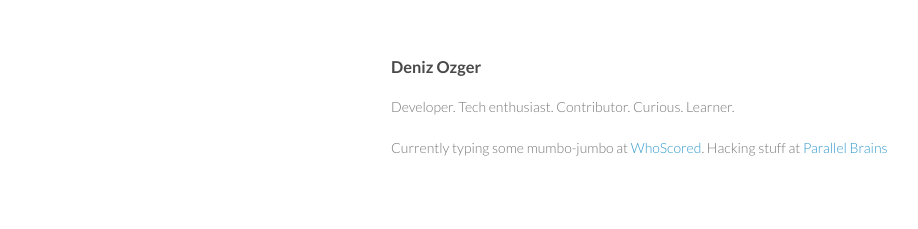
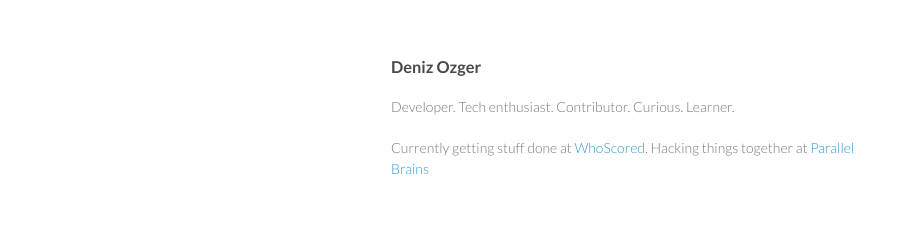
Before and after one commit to denizozger/denizozger.github.io, a plain HTML site: page index.html in a window 1280 px wide. Shown: the top 229 px of the page, without its empty margins (179-1097 px from the left). Drawn offline with Linux system fonts and the light colour scheme; a script that the page names is missing.

Commit message:
Update index.html

```diff
--- a/index.html
+++ b/index.html
@@ -24,7 +24,7 @@
 
 <p>Developer. Tech enthusiast. Contributor. Curious. Learner.</p>
 
-<p>Currently typing some mumbo-jumbo at <a href="http://www.whoscored.com/">WhoScored</a>. Hacking stuff at <a href="http://www.parallelbrains.com/">Parallel Brains</a></p>
+<p>Currently getting stuff done at <a href="http://www.whoscored.com/">WhoScored</a>. Hacking things together at <a href="http://www.parallelbrains.com/">Parallel Brains</a></p>
 
       </section>
       <footer>
```
